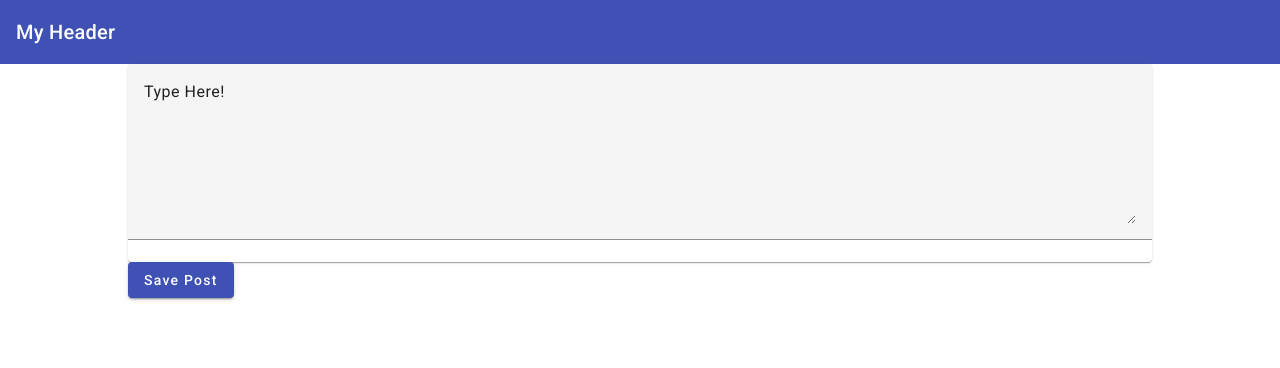
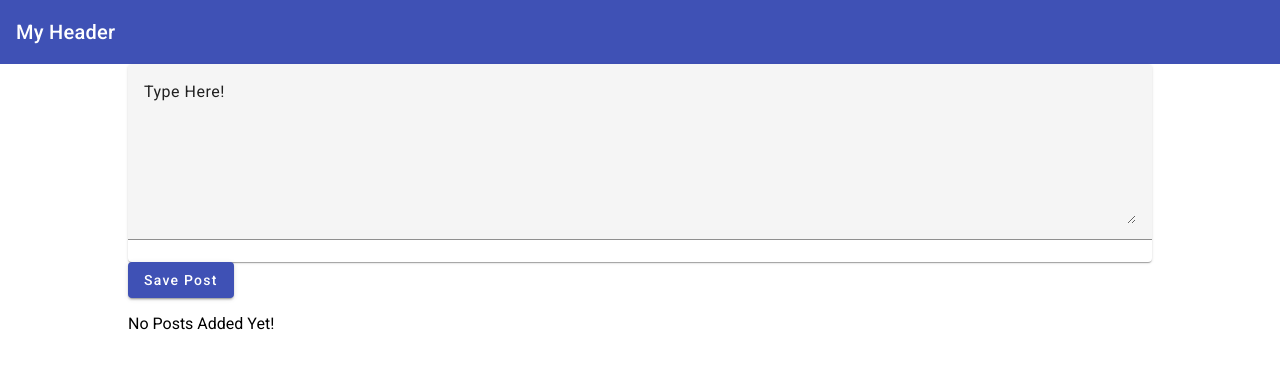
Before and after one commit to Angeredspy/MeanProj, an Angular app: page / in a window 1280 px wide. Shown: the top 368 px of the page. Built offline with nearby package versions, Linux system fonts and the light colour scheme.

Commit message:
Adds app-post-list selector to app.component html

```diff
--- a/src/app/app.component.html
+++ b/src/app/app.component.html
@@ -1,4 +1,5 @@
 <app-header></app-header>
 <main>
   <app-post-create></app-post-create>
+  <app-post-list></app-post-list>
 </main>
```
